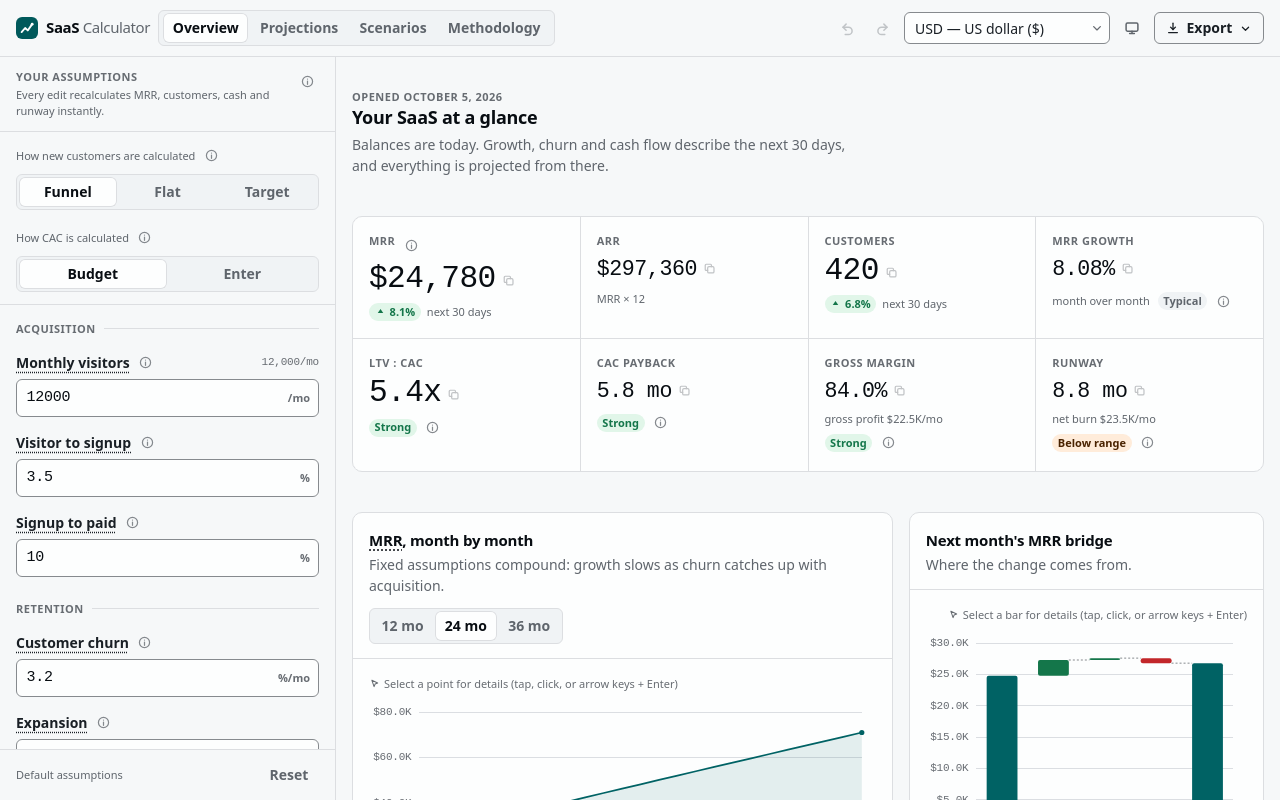
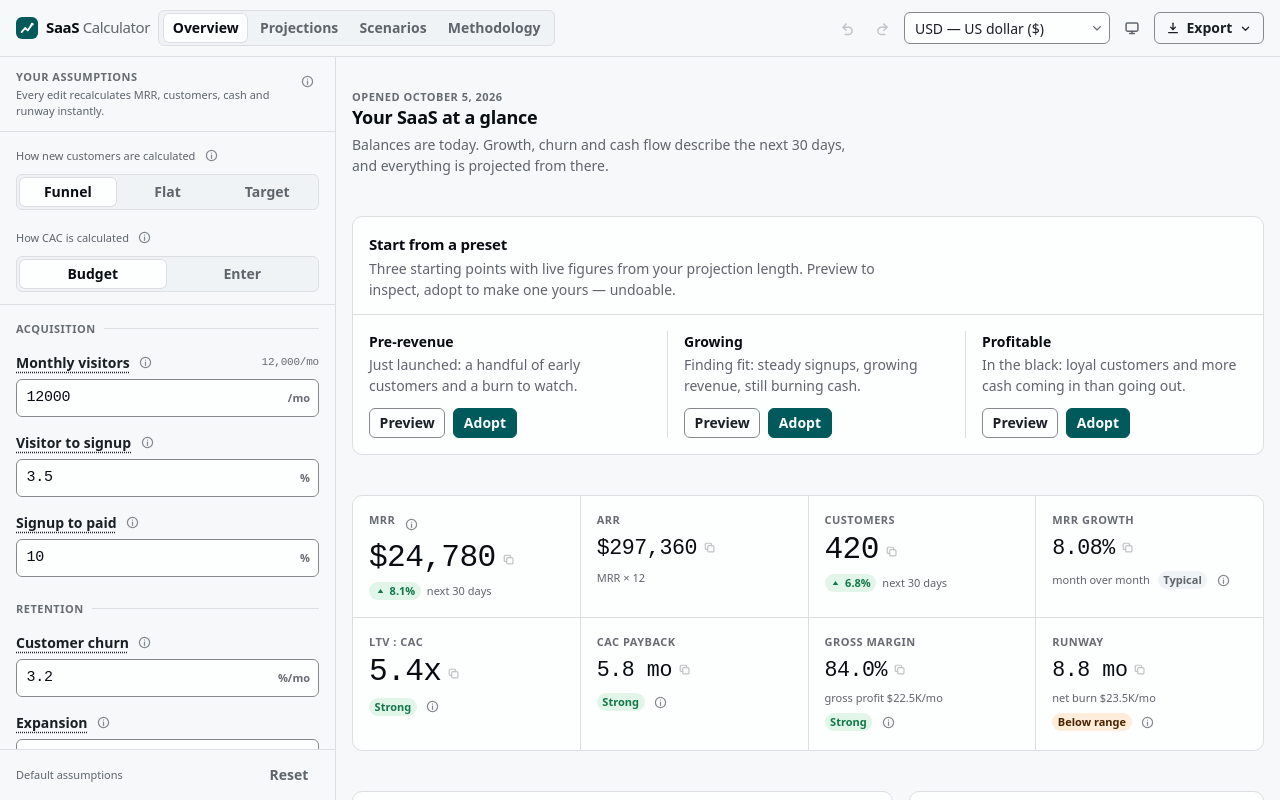
Before and after one commit to Raghav2012Code/saas-lab, a React (Vite) app: page / in a window 1280 px wide. Shown: the top 800 px of the page. Built offline with nearby package versions, Linux system fonts and the light colour scheme.

Commit message:
feat(presets): starter presets strip on cold landing (#14)

```diff
--- a/src/components/dashboard/OverviewTab.tsx
+++ b/src/components/dashboard/OverviewTab.tsx
@@ -1,9 +1,12 @@
 import { SectionHeading } from '../ui/Panel';
+import { useModel } from '../../state/store';
 import { Advisories } from './Advisories';
 import { ExplorePanel } from './ExplorePanel';
 import { FinancialHealthPanel } from './FinancialHealthPanel';
+import { GoalSeekPanel } from './GoalSeekPanel';
 import { GrowthPanel } from './GrowthPanel';
 import { HeadlineMetrics } from './HeadlineMetrics';
+import { PresetStrip } from './PresetStrip';
 import { RevenuePanel } from './RevenuePanel';
 import { UnitEconomicsPanel } from './UnitEconomicsPanel';
 
@@ -11,6 +14,7 @@ const DATE = new Intl.DateTimeFormat(undefined, { month: 'long', day: 'numeric',
 
 /** The state of the business in one scroll: numbers first, then the why. */
 export function OverviewTab() {
+  const { isDefault } = useModel();
   return (
     <div className="flex flex-col gap-8 lg:gap-10">
       <SectionHeading
@@ -19,6 +23,7 @@ export function OverviewTab() {
         description="Balances are today. Growth, churn and cash flow describe the next 30 days, and everything is projected from there."
       />
 
+      {isDefault ? <PresetStrip /> : null}
       <Advisories />
       <HeadlineMetrics />
       <RevenuePanel />
@@ -26,6 +31,7 @@ export function OverviewTab() {
       <GrowthPanel />
       <FinancialHealthPanel />
       <ExplorePanel />
+      <GoalSeekPanel />
     </div>
   );
 }
--- /dev/null
+++ b/src/components/dashboard/PresetStrip.tsx
@@ -0,0 +1,92 @@
+import { useMemo, useState } from 'react';
+
+import { derive } from '../../engine/metrics';
+import { simulate } from '../../engine/model';
+import { PRESETS } from '../../engine/presets';
+import { present } from '../../lib/levers';
+import { useModel } from '../../state/store';
+import { useToast } from '../../state/toast';
+import { Button } from '../ui/Button';
+import { Panel } from '../ui/Panel';
+
+/** First-run strip: the three presets with live headline figures, previewable and adoptable. */
+export function PresetStrip() {
+  const { fmt, horizon, replaceModel } = useModel();
+  const { notify } = useToast();
+  const [expandedId, setExpandedId] = useState<string | null>(null);
+
+  const figures = useMemo(() => {
+    const end = horizon;
+    return PRESETS.map((preset) => {
+      const simulation = simulate(preset.model);
+      const derived = derive(preset.model, simulation);
+      const last = simulation.points[Math.min(end, simulation.points.length - 1)];
+      return {
+        id: preset.id,
+        mrr: fmt.money(last?.mrr ?? 0),
+        customers: fmt.number(last?.customers ?? 0),
+        ltvCac: present(derived.unit.ltvToCac, (value) => fmt.multiplier(value)).display,
+      };
+    });
+  }, [fmt, horizon]);
+
+  const figureFor = (id: string) => figures.find((entry) => entry.id === id);
+
+  return (
+    <Panel
+      title="Start from a preset"
+      description="Three starting points with live figures from your projection length. Preview to inspect, adopt to make one yours — undoable."
+    >
+      <ul className="grid gap-4 md:grid-cols-3">
+        {PRESETS.map((preset) => {
+          const figure = figureFor(preset.id);
+          const expanded = expandedId === preset.id;
+          return (
+            <li key={preset.id} className="flex min-w-0 flex-col gap-2 border-t border-line pt-3 first:border-t-0 first:pt-0 md:border-t-0 md:border-l md:pt-0 md:pl-4 md:first:border-l-0 md:first:pl-0">
+              <div className="min-w-0">
+                <p className="text-sm font-semibold text-fg-strong">{preset.name}</p>
+                <p className="mt-0.5 text-sm text-muted">{preset.blurb}</p>
+              </div>
+              {expanded && figure ? (
+                <dl className="flex flex-col divide-y divide-line border-y border-line">
+                  <div className="flex items-baseline justify-between gap-3 py-1.5">
+                    <dt className="text-sm text-muted">MRR in month {horizon}</dt>
+                    <dd className="num text-sm text-fg">{figure.mrr}</dd>
+                  </div>
+                  <div className="flex items-baseline justify-between gap-3 py-1.5">
+                    <dt className="text-sm text-muted">Customers in month {horizon}</dt>
+                    <dd className="num text-sm text-fg">{figure.customers}</dd>
+                  </div>
+                  <div className="flex items-baseline justify-between gap-3 py-1.5">
+                    <dt className="text-sm text-muted">LTV : CAC</dt>
+                    <dd className="num text-sm text-fg">{figure.ltvCac}</dd>
+                  </div>
+                </dl>
+              ) : null}
+              <div className="mt-auto flex flex-wrap items-center gap-2 pt-1">
+                <Button
+                  size="sm"
+                  aria-expanded={expanded}
+                  onClick={() => setExpandedId(expanded ? null : preset.id)}
+                >
+                  {expanded ? 'Hide preview' : 'Preview'}
+                </Button>
+                <Button
+                  size="sm"
+                  variant="primary"
+                  onClick={() => {
+                    replaceModel(preset.model);
+                    notify(`Now modelling the ${preset.name} preset`);
+                  }}
+                  title={`Replace your assumptions with the ${preset.name} preset`}
+                >
+                  Adopt
+                </Button>
+              </div>
+            </li>
+          );
+        })}
+      </ul>
+    </Panel>
+  );
+}
--- /dev/null
+++ b/src/engine/presets.ts
@@ -0,0 +1,54 @@
+import { DEFAULT_MODEL } from './constants';
+import type { Model } from './types';
+import { normalizeModel } from './validate';
+
+export interface Preset {
+  id: 'pre-revenue' | 'growing' | 'profitable';
+  name: string;
+  blurb: string;
+  model: Model;
+}
+
+function build(overrides: Partial<Model>): Model {
+  return normalizeModel({ ...DEFAULT_MODEL, ...overrides });
+}
+
+export const PRESETS: Preset[] = [
+  {
+    id: 'pre-revenue',
+    name: 'Pre-revenue',
+    blurb: 'Just launched: a handful of early customers and a burn to watch.',
+    model: build({
+      startingCustomers: 5,
+      startingCash: 200_000,
+      arpu: 49,
+      monthlyVisitors: 4_000,
+      monthlyChurnPct: 5,
+      monthlyExpansionPct: 0.5,
+      monthlyOpex: 25_000,
+      monthlySmSpend: 8_000,
+    }),
+  },
+  {
+    id: 'growing',
+    name: 'Growing',
+    blurb: 'Finding fit: steady signups, growing revenue, still burning cash.',
+    model: build({}),
+  },
+  {
+    id: 'profitable',
+    name: 'Profitable',
+    blurb: 'In the black: loyal customers and more cash coming in than going out.',
+    model: build({
+      startingCustomers: 1_200,
+      startingCash: 300_000,
+      arpu: 79,
+      monthlyVisitors: 15_000,
+      monthlyChurnPct: 1.8,
+      monthlyExpansionPct: 1.5,
+      grossMarginPct: 86,
+      monthlyOpex: 40_000,
+      monthlySmSpend: 8_000,
+    }),
+  },
+];
```
